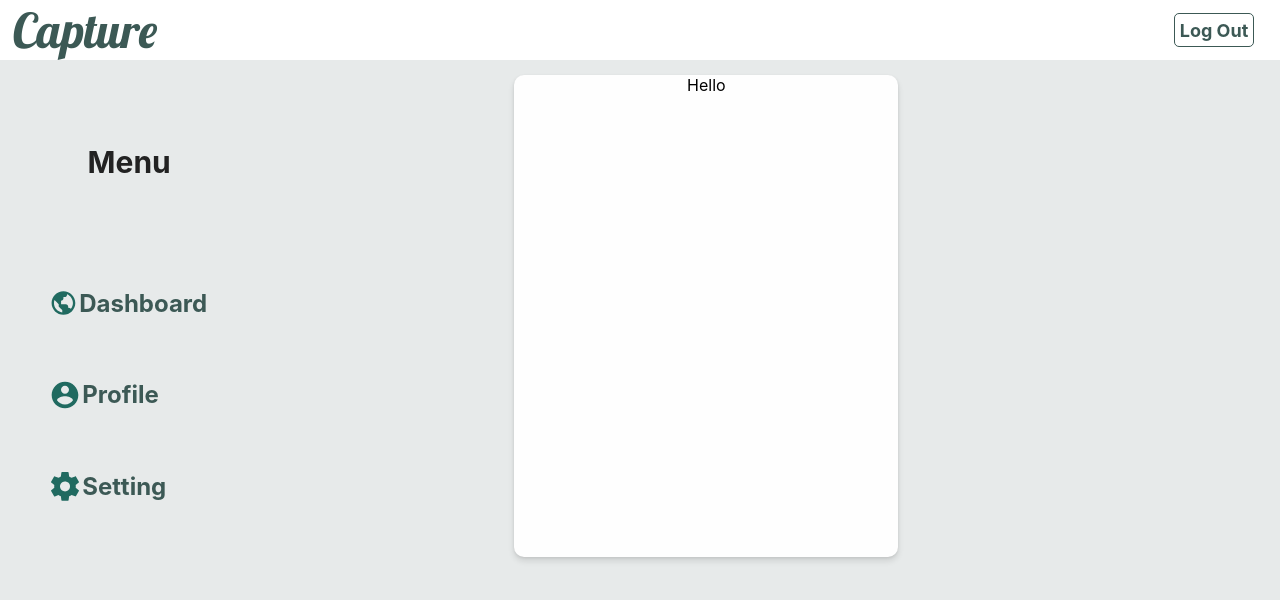
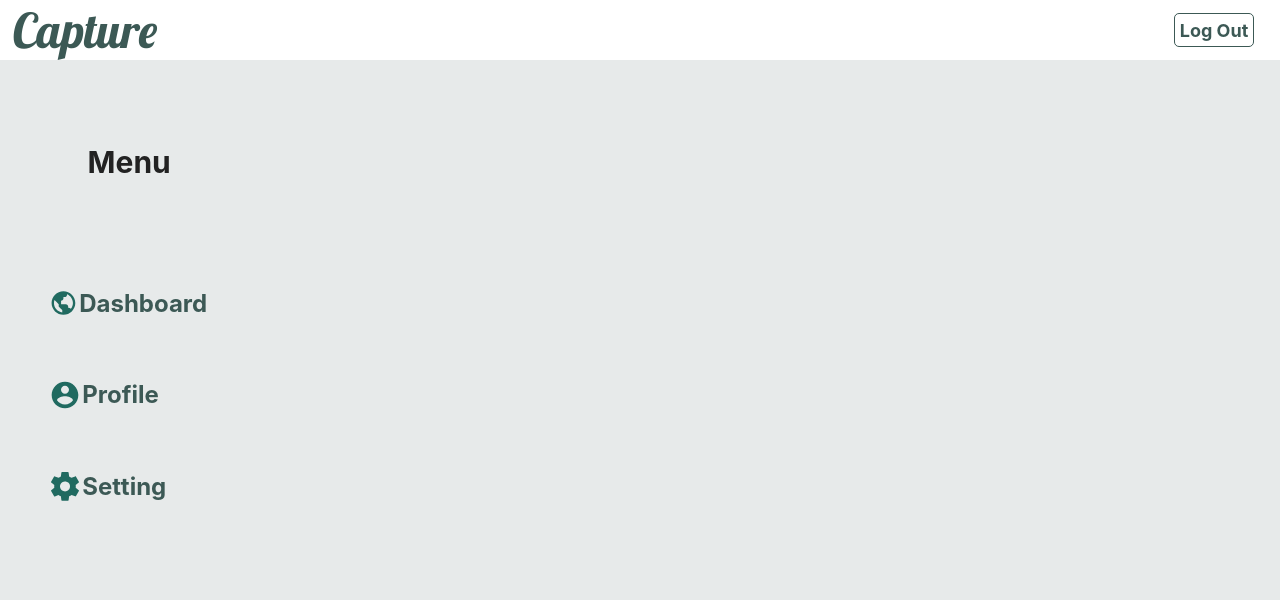
Before and after one commit to FT-Expat-Journal-1/Memories, a React (Create React App) app: page /setting in a window 1280 px wide. Shown: the top 600 px of the page. Built offline with nearby package versions, Linux system fonts and the light colour scheme; no server answers.

Commit message:
Code polished/formatted

```diff
--- a/src/components/DashboardTravelerPosts.js
+++ b/src/components/DashboardTravelerPosts.js
@@ -8,8 +8,8 @@ export const DashboardTravelerPosts = props => {
     return(
         <div className="dash-cards-div">
             <p>{props.title}</p>
+            <img src={props.imgURL} className='postImg' />
             <p>{props.body}</p>
-            <img src={props.imgURL} className='postImg' />
         </div>
     )
 }
--- a/src/components/ProfileSetting.js
+++ b/src/components/ProfileSetting.js
@@ -53,7 +53,6 @@ export const ProfileSetting = props => {
                     </div>
 
                     <div className="setting-cards-div">
-                        Hello {props.firstName}
                         {!props.isLoading && (
                             <ProfileSettingCard user={props.user}/>
                         )}
--- a/src/components/ProfileSetting.scss
+++ b/src/components/ProfileSetting.scss
@@ -1,5 +1,3 @@
-
-
 .setting-cards-div {
     display: flex;
     flex-direction: column;
@@ -8,7 +6,7 @@
     border-radius: 10px;
     background: #FEFEFE;
     margin: 1% 0 2% 20%;
-    width: 30%;
+
 }
 
 .navDiv{
```
